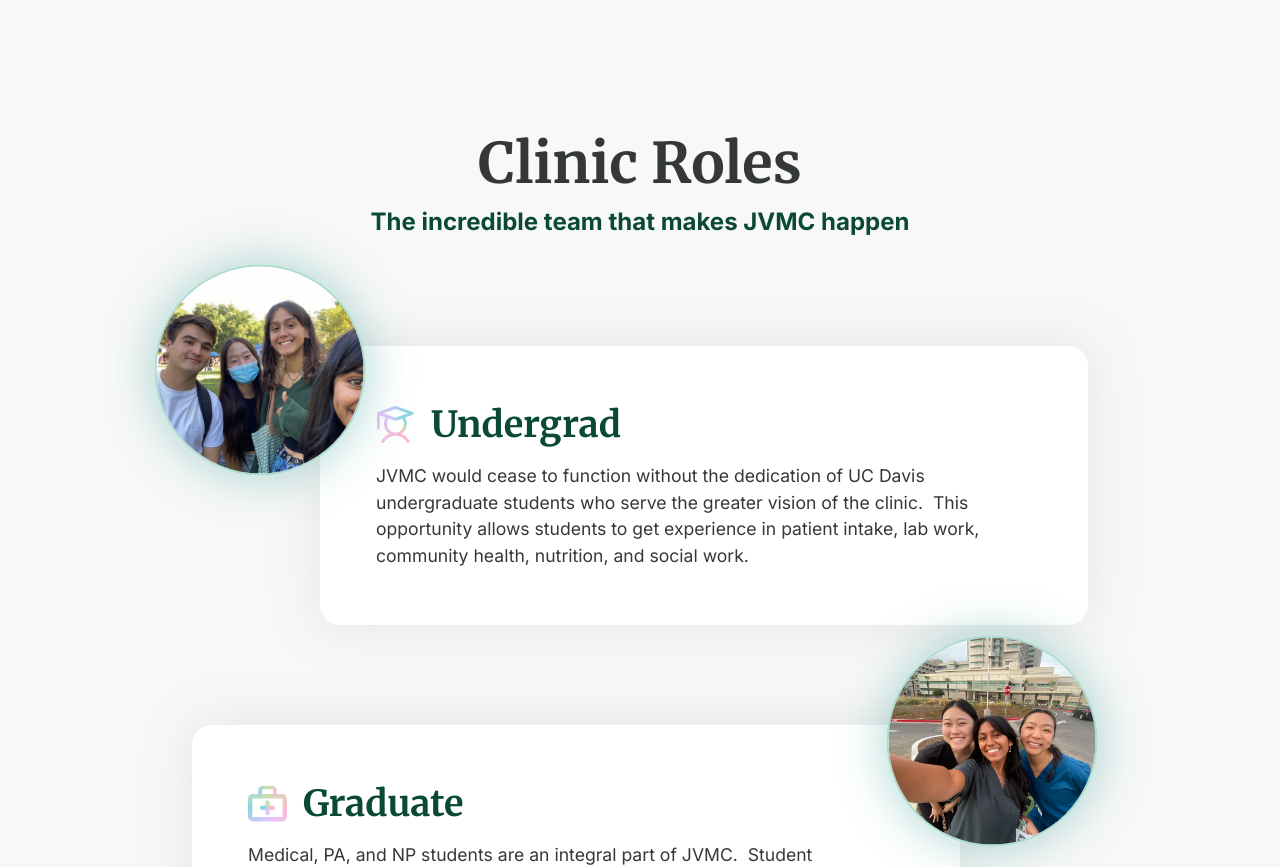
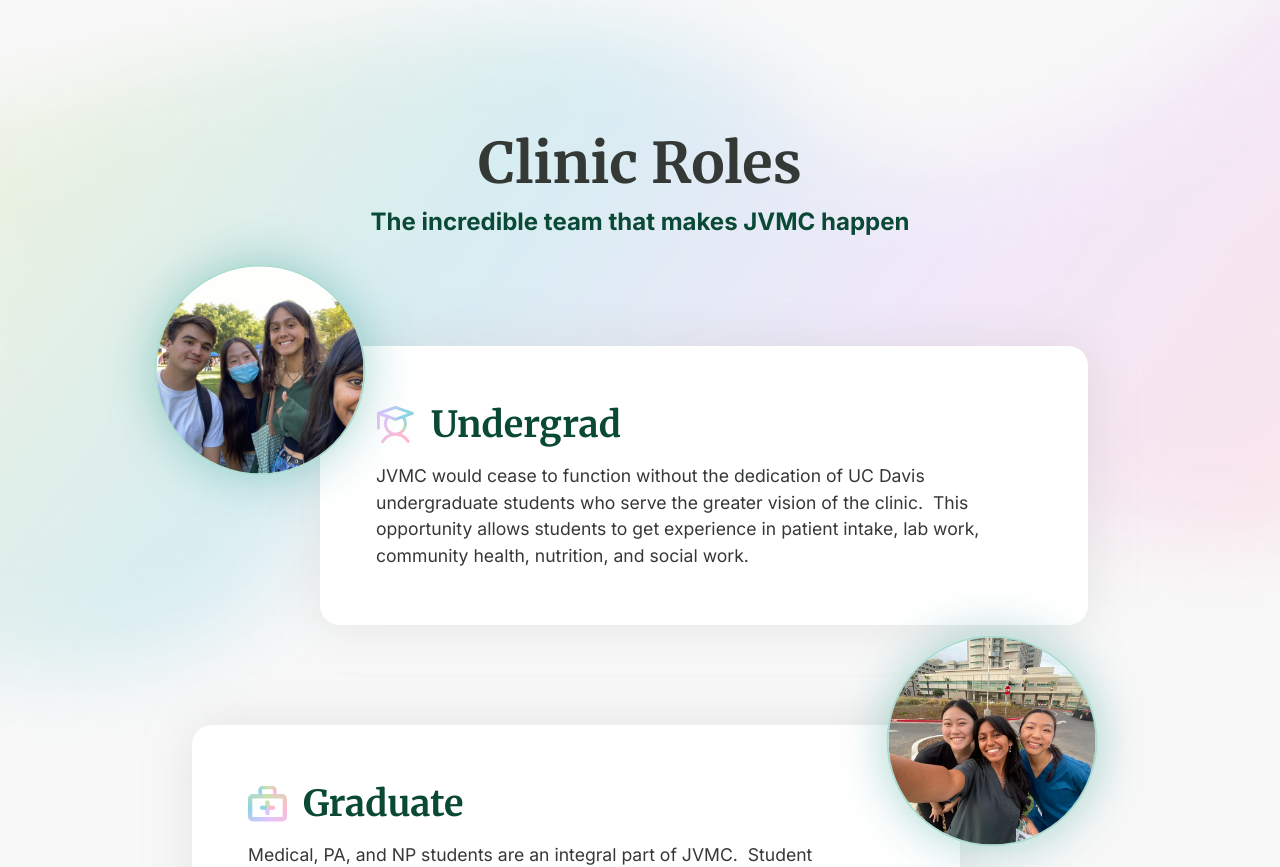
Before and after one commit to include-davis/jvmc, a Next.js app: page /about-us in a window 1280 px wide. Shown: the part 2520-3387 px from the top of the page. Built offline with nearby package versions, Linux system fonts and the light colour scheme.

Commit message:
Add clinic roles gradient

```diff
--- a/app/(pages)/_data/about-us.json
+++ b/app/(pages)/_data/about-us.json
@@ -73,6 +73,9 @@
         }
     ],
 
+    "clinic_roles_gradient": "/images/clinicRolesGradient.png",
+    "clinic_roles_gradient_alt": "Background Gradient",
+
     "fair": {
         "title": "Annual Health Fair",
         "content": [
--- a/app/(pages)/about-us/page.jsx
+++ b/app/(pages)/about-us/page.jsx
@@ -47,6 +47,15 @@ export default function About() {
               description={card.description}
             />
           )}
+          <div className={styles.clinicRolesGradientContainer}>
+            <div className={styles.clinicRolesGradient}>
+              <Image
+                src={data.clinic_roles_gradient}
+                alt={data.clinic_roles_gradient_alt}
+                fill={true}
+              />
+            </div>
+          </div>
         </div>
 
         <div className={styles.fairCard}>
--- a/app/(pages)/about-us/page.module.scss
+++ b/app/(pages)/about-us/page.module.scss
@@ -17,11 +17,29 @@
 
 .aboutUs,
 .clinicRoles {
+  position: relative;
   display: flex;
   flex-direction: column;
   align-items: center;
   background-color: var(--color-white) ;//#F8F8F8;
   gap: var(--vertical-card-gap);
+}
+
+.clinicRolesGradientContainer {
+  position: absolute;
+  top: -364px;
+  height: 1000px;
+  width: 100%;
+  overflow: hidden;
+}
+
+.clinicRolesGradient {
+  position: relative;
+  z-index: -1;
+  pointer-events: none; /* Prevents interaction issues */
+  width: 110%;
+  height: 100%;
+  margin: 0 -5%;
 }
 
 .fairCard {
```
Also changed, not shown: public/images/clinicRolesGradient.png (added).
